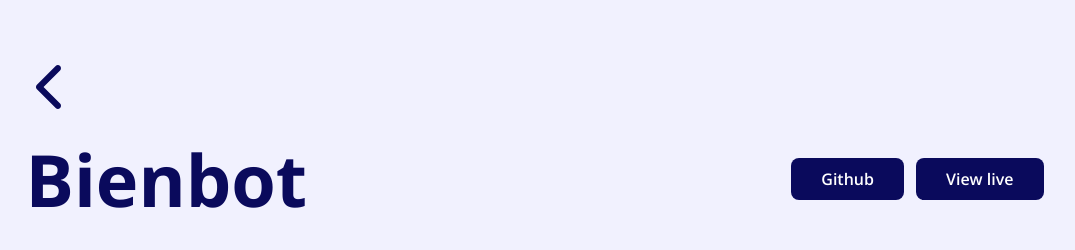
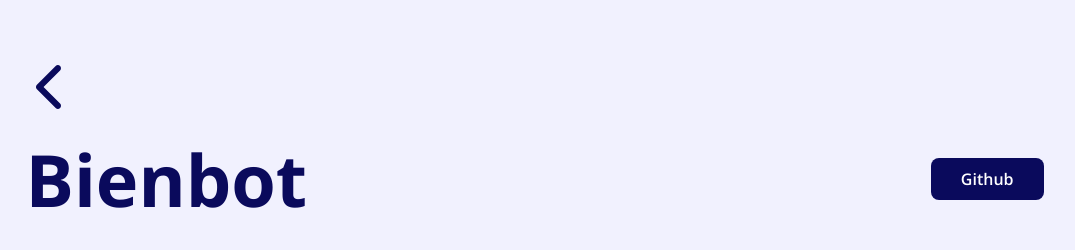
Before and after one commit to lkarasinski/portfolio-website, a Next.js app: page /bienbot in a window 1280 px wide. Shown: the top 250 px of the page, without its empty margins (95-1170 px from the left). Built offline with nearby package versions, Linux system fonts and the light colour scheme.

Commit message:
feat: :sparkles: Add liveDisabled property to ProjectPage

```diff
--- a/src/components/ProjectPage/projectPage.tsx
+++ b/src/components/ProjectPage/projectPage.tsx
@@ -18,6 +18,7 @@ type ProjectPageProps = {
     children: React.ReactNode;
     colorScheme: ColorSchemeType;
     technologies: string[];
+    liveDisabled?: boolean;
 };
 
 const ProjectPage = ({
@@ -26,6 +27,7 @@ const ProjectPage = ({
     video,
     colorScheme,
     technologies,
+    liveDisabled,
 }: ProjectPageProps) => {
     const router = useRouter();
 
@@ -51,9 +53,14 @@ const ProjectPage = ({
                             <Link href={router.asPath + '/github'}>
                                 <a target="blank">Github</a>
                             </Link>
-                            <Link href={router.asPath + '/live'}>
-                                <a target="blank">View live</a>
-                            </Link>
+                            {!liveDisabled && (
+                                <Link
+                                    aria-disabled={liveDisabled}
+                                    href={router.asPath + '/live'}
+                                >
+                                    <a target="blank">View live</a>
+                                </Link>
+                            )}
                         </nav>
                     </TopContainer>
                 </header>
--- a/src/pages/bienbot/index.tsx
+++ b/src/pages/bienbot/index.tsx
@@ -22,6 +22,7 @@ const BienbotPage: NextPage = () => {
                     'cypress.svg',
                     'awsAmplify.svg',
                 ]}
+                liveDisabled
             >
                 <p>Work in progress</p>
             </ProjectPage>
```
